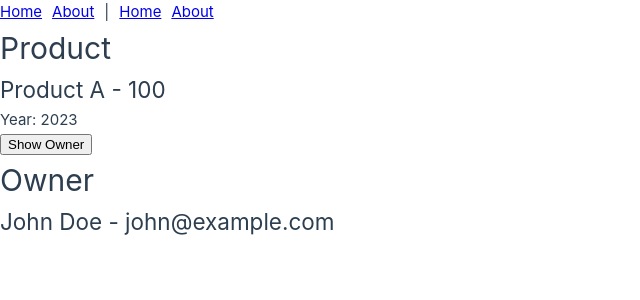
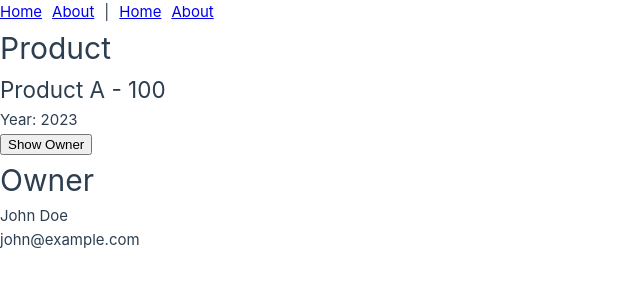
Before and after one commit to bgsdewo/Vue_JS3, a Vue app in the folder vue-router/: page /products/1/owner in a window 1280 px wide. Shown: the top 300 px of the page, without its empty margins (0-640 px from the left). Built offline with nearby package versions, Linux system fonts and the light colour scheme.

Commit message:
Mengatasi Halaman Tidak Ditemukan

```diff
--- a/vue-router/src/router/index.js
+++ b/vue-router/src/router/index.js
@@ -25,6 +25,11 @@ const router =  createRouter({
             name: "about",
             component:() => import("../views/About.vue"),
         },
+        {
+            path: "/:catchall(.*)*",
+            name:"404",
+            component: () => import("../views/errors/404.vue"),
+        },
     ],
 })
 
--- a/vue-router/src/views/Owner.vue
+++ b/vue-router/src/views/Owner.vue
@@ -7,8 +7,13 @@ const { owner } = products.find((product) => product.id === parseInt(route.param
 </script>
 
 <template>
-    <div>
+    <div v-if="owner">
         <h1>Owner</h1>
-      <h2>{{ owner.name }} - {{ owner.email }}</h2>
+      <p>{{ owner.name }}</p>
+      <p>{{ owner.email }}</p>
+    </div>
+
+    <div v-else>
+        <p>Owner not found</p>
     </div>
 </template>
--- a/vue-router/src/views/Product.vue
+++ b/vue-router/src/views/Product.vue
@@ -24,11 +24,16 @@ function showOwner() {
 
 
 <template>
-    <div>
+    <div v-if="product">
         <h1>Product</h1>
-      <h2>{{ product.name }} - {{ product.price }}</h2>
+        <div>
+        <h2>{{ product.name }} - {{ product.price }}</h2>
         <p>Year: {{ product.year }}</p>
+        </div>
+      <button @click="showOwner">Show Owner</button>
+    <RouterView />
     </div>
-    <button @click="showOwner">Show Owner</button>
-    <RouterView />
+    <div v-else>
+      <h1>Product not found</h1>
+    </div>
 </template>
--- /dev/null
+++ b/vue-router/src/views/errors/404.vue
@@ -0,0 +1,5 @@
+<template>
+    <div>
+        <h1>404 Page not found</h1>
+    </div>
+</template>
```
